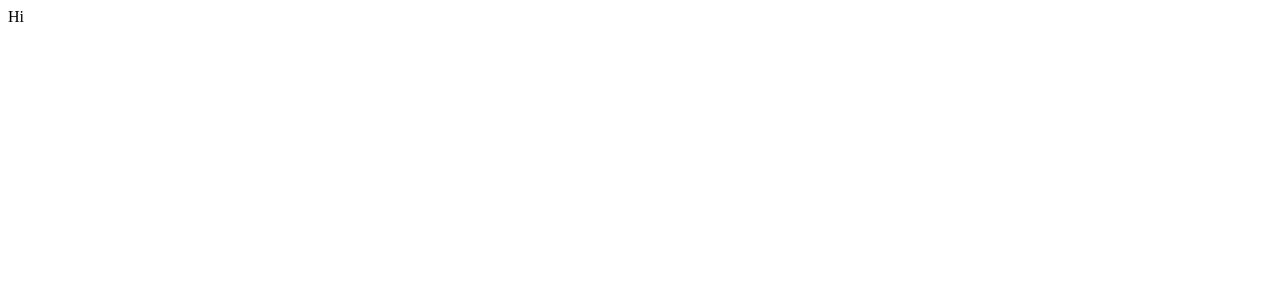
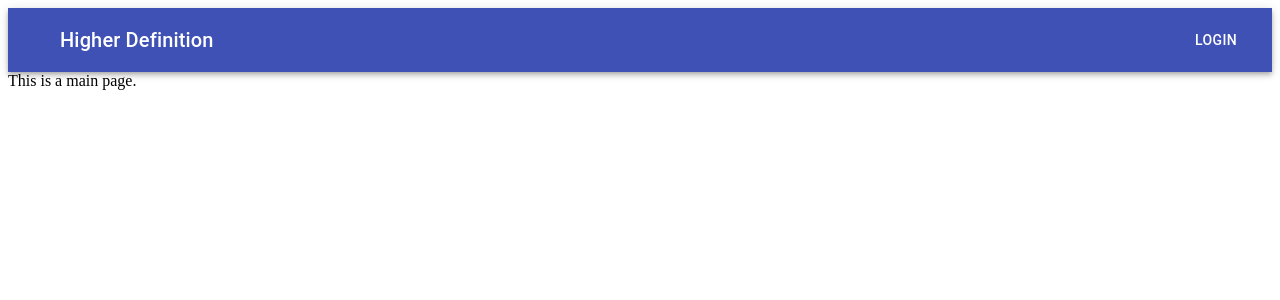
Before and after one commit to Han-park/hd-web, a React (Create React App) app: page / in a window 1280 px wide. Shown: the top 300 px of the page. Built offline with nearby package versions, Linux system fonts and the light colour scheme.

Commit message:
go to sleep

```diff
--- a/src/App.js
+++ b/src/App.js
@@ -1,7 +1,11 @@
+import React from "react";
+import ReactDOM from "react-dom";
+import Main from "./pages/main";
+
 function App() {
   return (
     <div>
-      Hi
+      <Main />
     </div>
   );
 }
--- a/src/components/Header.js
+++ b/src/components/Header.js
@@ -1,15 +1,42 @@
 import React from "react";
-import HighlightIcon from "@material-ui/icons/Highlight";
+import { makeStyles } from '@material-ui/core/styles';
+import AppBar from '@material-ui/core/AppBar';
+import Toolbar from '@material-ui/core/Toolbar';
+import Typography from '@material-ui/core/Typography';
+import Button from '@material-ui/core/Button';
+import IconButton from '@material-ui/core/IconButton';
+// import MenuIcon from '@material-ui/icons/Menu';
+
+const useStyles = makeStyles((theme) => ({
+    root: {
+      flexGrow: 1,
+    },
+    menuButton: {
+      marginRight: theme.spacing(2),
+    },
+    title: {
+      flexGrow: 1,
+    },
+  }));
 
 function Header() {
-  return (
-    <header>
-      <h1>
-        <HighlightIcon />
-        Keeper
-      </h1>
-    </header>
-  );
+    const classes = useStyles();
+
+    return (
+      <div className={classes.root}>
+        <AppBar position="static">
+          <Toolbar>
+            <IconButton edge="start" className={classes.menuButton} color="inherit" aria-label="menu">
+              {/* <MenuIcon /> */}
+            </IconButton>
+            <Typography variant="h6" className={classes.title}>
+              Higher Definition
+            </Typography>
+            <Button color="inherit">Login</Button>
+          </Toolbar>
+        </AppBar>
+      </div>
+    );
 }
 
 export default Header;
--- a/src/pages/main.js
+++ b/src/pages/main.js
@@ -0,0 +1,16 @@
+import React from "react";
+import Header from "../components/Header"
+
+
+// import HighlightIcon from "@material-ui/icons/Highlight";
+
+function Main() {
+  return (
+    <div>
+        <Header />
+        This is a main page.
+    </div>
+  );
+}
+
+export default Main;
```
